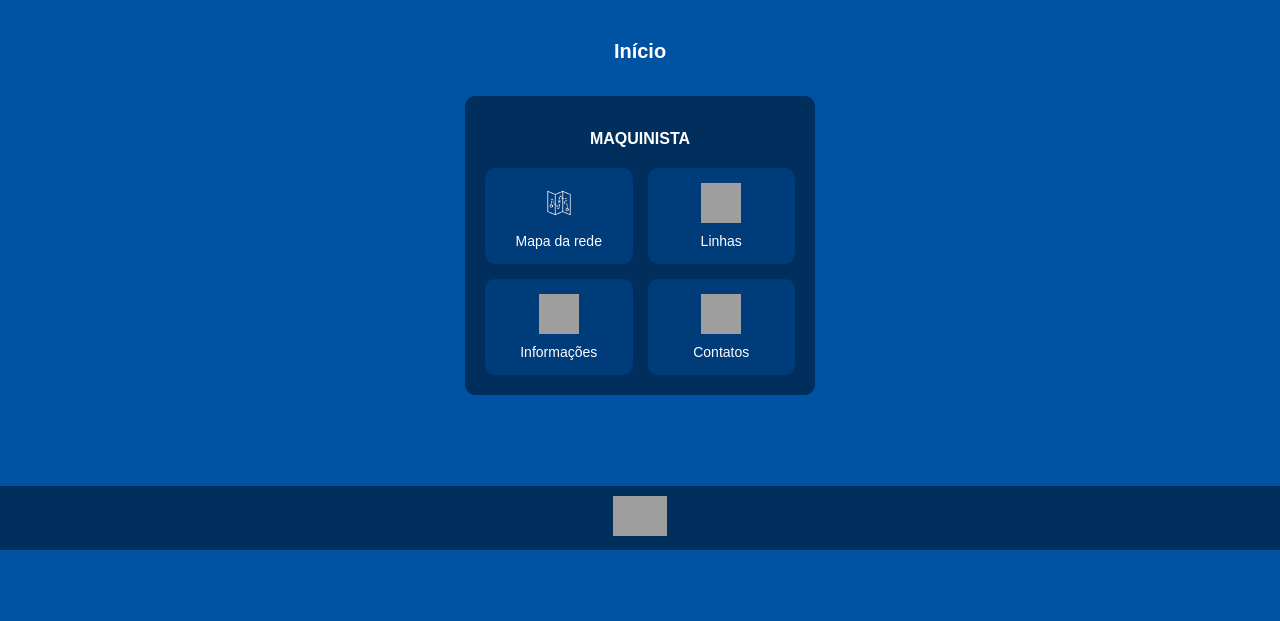
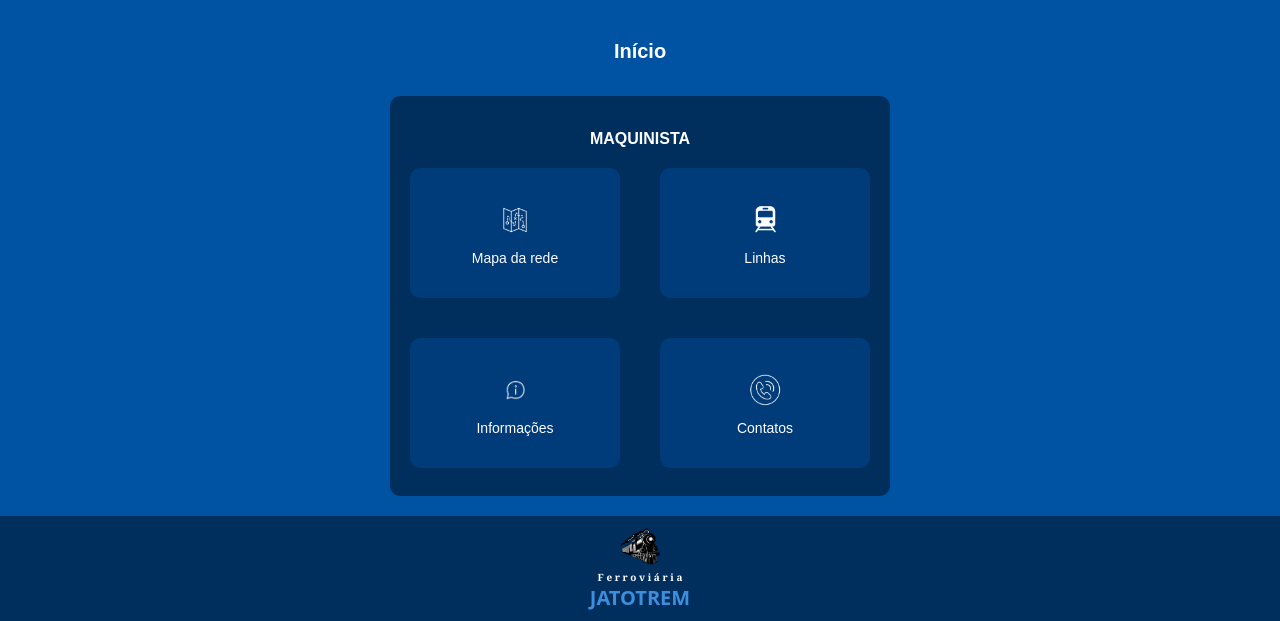
Before and after one commit to GustavoDuncker/Trabalho-trem, a PHP site: page /public/inicio.html in a window 1280 px wide. Shown: the part 250-871 px from the top of the page. Before the commit the page ends 800 px from the top, so only its background shows below. Run offline with PHP 8.4, Linux system fonts and the light colour scheme; grey boxes are pictures that could not be loaded.

Commit message:
ADD - fiz mudanças no início

```diff
--- a/public/inicio.html
+++ b/public/inicio.html
@@ -33,15 +33,15 @@
                 <span>Mapa da rede</span>
               </a>
               <a href="#" class="menu-item">
-                <img class="imgMenu" src="icon-linhas.png" alt="Linhas">
+                <img class="imgMenu" src="../assets/images/iconTrem.png" alt="Linhas">
                 <span>Linhas</span>
               </a>
               <a href="#" class="menu-item">
-                <img class="imgMenu" src="icon-info.png" alt="Informações">
+                <img class="imgMenu" src="../assets/images/iconInfo2.png" alt="Informações">
                 <span>Informações</span>
               </a>
               <a href="#" class="menu-item">
-                <img src="icon-contato.png" alt="Contatos">
+                <img src="../assets/images/iconTelefone.png" alt="Contatos">
                 <span>Contatos</span>
               </a>
             </div>
@@ -49,7 +49,12 @@
         </main>
 
         <footer>
-          <img src="logo-footer.png" alt="Ferroviária Jatotrem" class="footer-logo">
+          <div class="logoContainer2">
+
+            <img src="../assets/images/treminicio.png" alt="Ferroviária Jatotrem" class="footer-logo">
+            <h1 class="txtFerroviaria2">F e r r o v i á r i a</h1>
+            <h2 class="txtJato2">JATOTREM</h2>
+          </div>
         </footer>
       </body>
 </html>
--- a/styles/iniciio.css
+++ b/styles/iniciio.css
@@ -71,7 +71,8 @@ body {
     padding: 20px;
     border-radius: 10px;
     width: 100%;
-    max-width: 350px;
+    max-width: 500px;
+    height: 400px;
     box-sizing: border-box;
   }
 
@@ -83,8 +84,8 @@ body {
 
   .grid-menu {
     display: grid;
-    grid-template-columns: 1fr 1fr;
-    gap: 15px;
+    grid-template-columns: 2fr 2fr;
+    gap: 40px;
   }
 
   .menu-item {
@@ -96,6 +97,7 @@ body {
     align-items: center;
     justify-content: center;
     transition: background-color 0.3s;
+    height: 100px;
   }
   .imgMenu{
     height: 15px ;
@@ -126,3 +128,17 @@ body {
   .footer-logo {
     height: 40px;
   }
+
+
+.txtFerroviaria2{
+  font-family: Cambria, Cochin, Georgia, Times, 'Times New Roman', serif;
+  font-size: 10px;
+  margin: 0;
+}
+  .txtJato2{
+    font-family: system-ui, -apple-system, BlinkMacSystemFont, 'Segoe UI', Roboto, Oxygen, Ubuntu, Cantarell, 'Open Sans', 'Helvetica Neue', sans-serif;
+    font-size: 20px;
+    color: #3e8edd;
+    margin: 0;
+
+  }
```
Also changed, not shown: assets/images/iconInfo2.png (added), assets/images/iconTelefone.png (added), assets/images/iconTrem.png (added).
